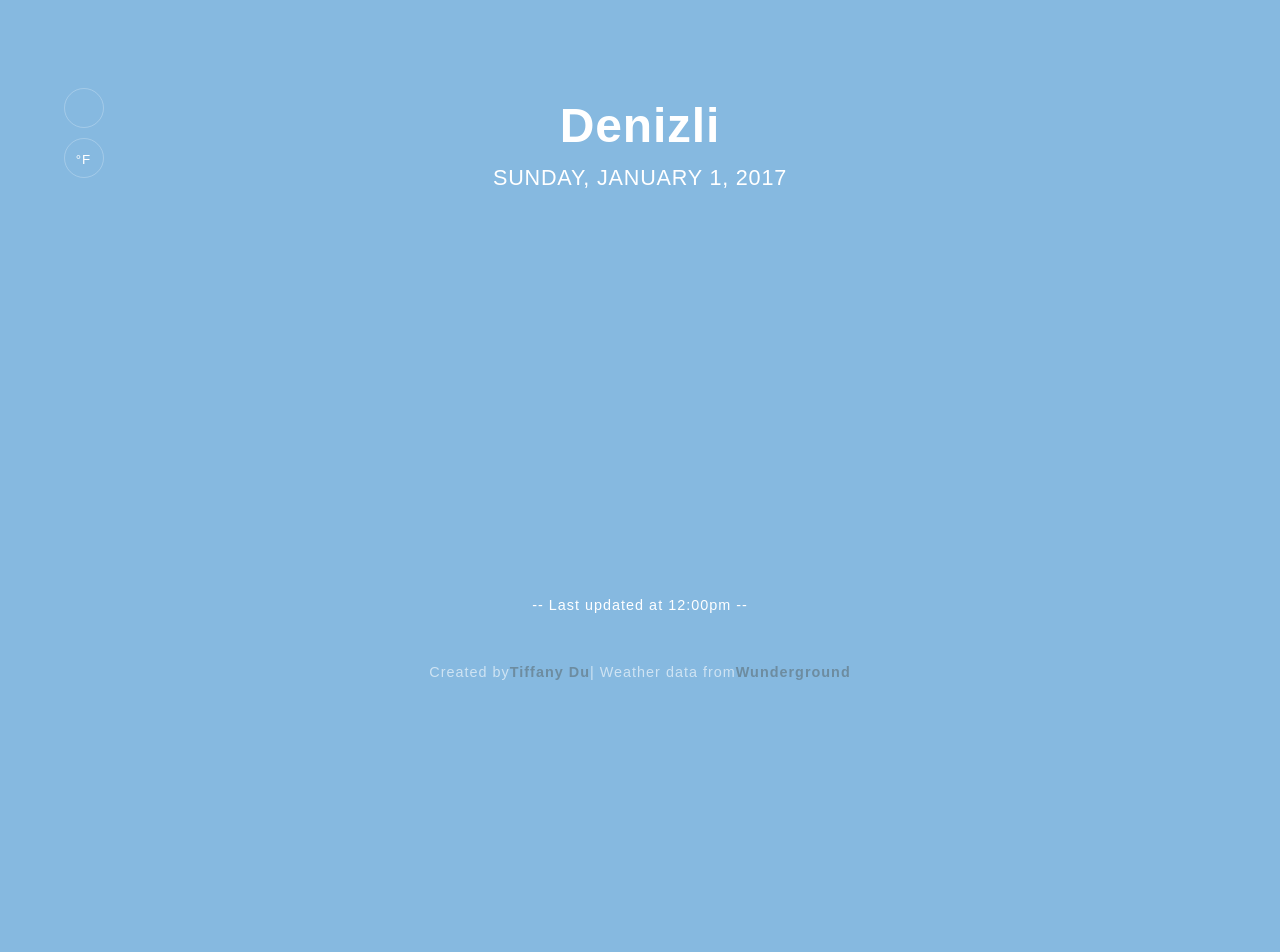
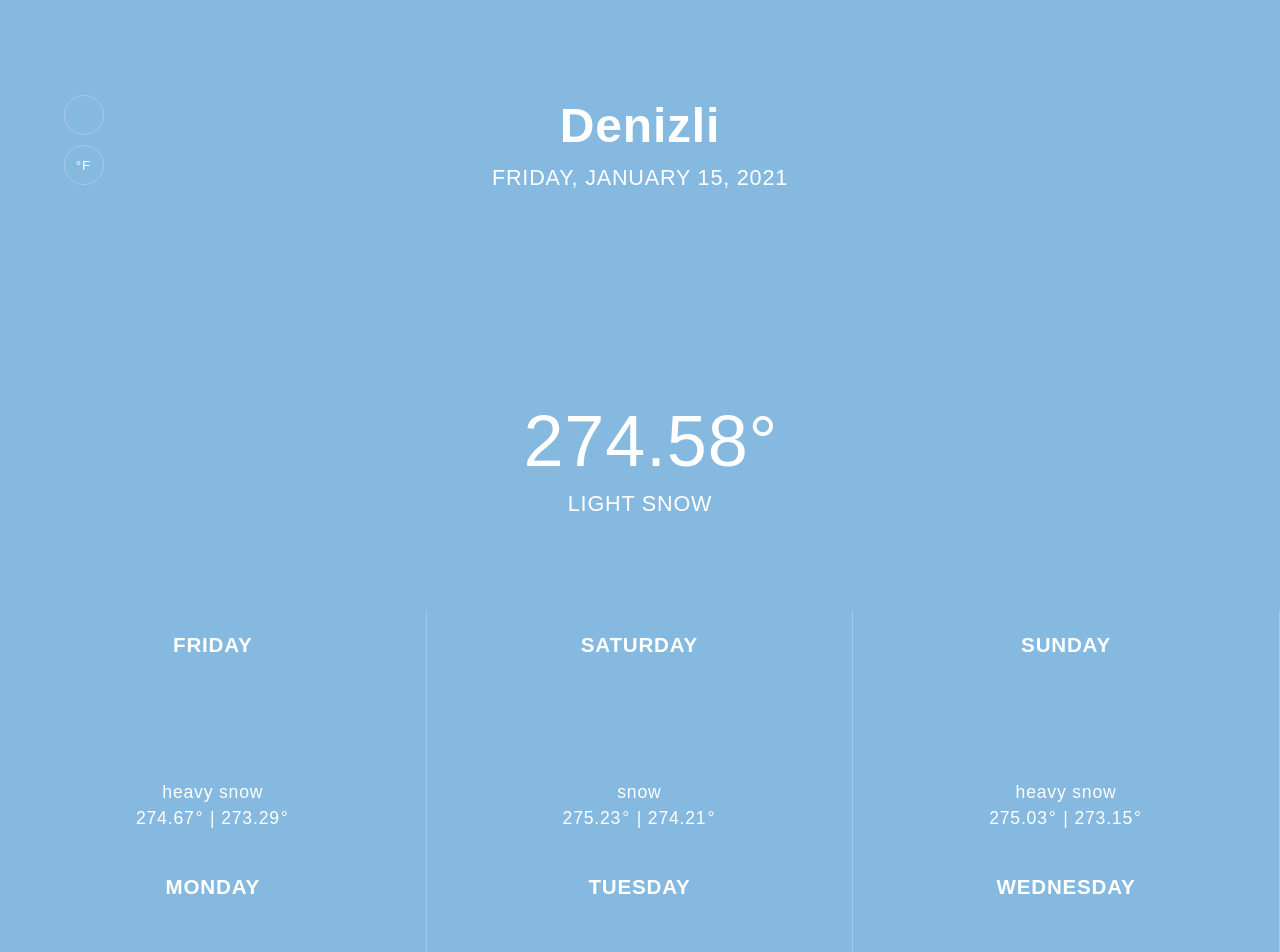
Before and after one commit to kodluyoruz-react-bootcamp/odev-3-weather-app-hasantezcan, a React (Create React App) app: page / in a window 1280 px wide. Shown: the top 952 px of the page. Before the commit the page ends 800 px from the top, so only its background shows below. Built offline with nearby package versions, Linux system fonts and the light colour scheme.

Commit message:
Add the date object

```diff
--- a/public/index.html
+++ b/public/index.html
@@ -15,6 +15,8 @@
       user's mobile device or desktop. See https://developers.google.com/web/fundamentals/web-app-manifest/
     -->
     <link rel="manifest" href="%PUBLIC_URL%/manifest.json" />
+    <link rel="preconnect" href="https://fonts.gstatic.com">
+<link href="https://fonts.googleapis.com/css2?family=Alegreya+Sans:wght@300&display=swap" rel="stylesheet">
     <!--
       Notice the use of %PUBLIC_URL% in the tags above.
       It will be replaced with the URL of the `public` folder during the build.
--- a/src/components/CurrentWeather/index.js
+++ b/src/components/CurrentWeather/index.js
@@ -1,13 +1,14 @@
 import { useWheather } from "../../contexts/WheatherContex";
 
 function CurrentWeather() {
-	const { dailyData } = useWheather();
-	console.log("DAILY DATA in COMPONENTS", dailyData);
+	const { todayData } = useWheather();
+	console.log("DAILY DATA in COMPONENTS", todayData);
 
 	// setLocation({
 	// 	lat: 38.7829724,
 	// 	lon: 41.0466272,
 	// });
+
 	return (
 		<div id="current" className="wrapper">
 			<nav>
@@ -19,14 +20,18 @@ function CurrentWeather() {
 				</button>
 			</nav>
 			<h1 className="location">Denizli</h1>
-			<h2 className="date">Sunday, January 1, 2017</h2>
+			<h2 className="date">{todayData.date}</h2>
 			<div className="weatherIcon">
 				<div className="sunny">
 					<div className="inner"></div>
 				</div>
 			</div>
-			{/* <p className="temp">{dailyData.temp}</p>
-			<p className="conditions">{dailyData.description}</p> */}
+			{todayData && (
+				<>
+					<p className="temp">{todayData.temp}</p>
+					<p className="conditions">{todayData.description}</p>
+				</>
+			)}
 		</div>
 	);
 }
--- a/src/components/FutureForecast/FeatureForcastItem.js
+++ b/src/components/FutureForecast/FeatureForcastItem.js
@@ -1,7 +1,7 @@
 function FeatureForcastItem({ dayInfo }) {
 	return (
 		<div className="container">
-			<h3 className="day">Mon</h3>
+			<h3 className="day">{dayInfo.date}</h3>
 			<div className="weatherIcon">
 				<div className="partlycloudy">
 					<div className="inner"></div>
@@ -9,8 +9,8 @@ function FeatureForcastItem({ dayInfo }) {
 			</div>
 			<p className="conditions">{dayInfo.description}</p>
 			<p className="tempRange">
-				<span className="high">{dayInfo.maxTemp}</span> |{" "}
-				<span className="low">{dayInfo.lowTemp}</span>
+				<span className="high">{dayInfo.maxTemp}</span> |
+				<span className="low"> {dayInfo.minTemp}</span>
 			</p>
 		</div>
 	);
--- a/src/components/FutureForecast/index.js
+++ b/src/components/FutureForecast/index.js
@@ -8,7 +8,7 @@ function FutureForecast() {
 	const { weeklyData } = useWheather();
 
 	useEffect(() => {
-		if (weeklyData == undefined) {
+		if (weeklyData === undefined) {
 			setLoading(true);
 			console.log("BULAMADI");
 		} else {
@@ -25,8 +25,8 @@ function FutureForecast() {
 
 			{!loading &&
 				weeklyData.map((day, i) => {
-					<p>{day}</p>
-					// <FeatureForcastItem key={i} dayInfo={day} />;
+					// <p>{day}</p>
+					return <FeatureForcastItem key={i} dayInfo={day} />;
 				})}
 		</div>
 	);
--- a/src/hocs/WithWheather.js
+++ b/src/hocs/WithWheather.js
@@ -1,5 +1,5 @@
-import { createContext, useEffect, useState } from "react";
-import { WheatherProvider, useWheather } from "../contexts/WheatherContex";
+import { useEffect, useState } from "react";
+import { WheatherProvider } from "../contexts/WheatherContex";
 // import WheatherData from "../../data.json"
 
 // import axios from "axios";
@@ -7,7 +7,13 @@ import { WheatherProvider, useWheather } from "../contexts/WheatherContex";
 // const ENDPOINT = `https://api.openweathermap.org/data/2.5/onecall?exclude=hourly,minutely,alerts&units=metric&appid=${process.env.REACT_APP_API_KEY}&`;
 
 const WithWheather = ({ children }) => {
-	const [data, setData] = useState({
+	const images = {
+		sunny: "sunny",
+	};
+	console.log("ebennnnnnnnnnn", images["sunny"]);
+	const day = new Date(1610701200);
+	day.getDay();
+	const [data] = useState({
 		lat: 38.783,
 		lon: 41.0466,
 		timezone: "Europe/Istanbul",
@@ -335,6 +341,21 @@ const WithWheather = ({ children }) => {
 	const [todayData, setTodayData] = useState({});
 	const [weeklyData, setWeeklyData] = useState({});
 
+	function createDate(dt, type) {
+		var day = new Date(dt * 1000);
+		if (type == "long") {
+			let options = {
+				weekday: "long",
+				year: "numeric",
+				month: "long",
+				day: "numeric",
+			};
+			return day.toLocaleString("en-us", options);
+		} else {
+			return day.toLocaleString("en-us", { weekday: "long" });
+		}
+	}
+
 	async function fetchData() {
 		// const { data } = await axios.get(
 		// 	`${ENDPOINT}lat=${location.lat}&lon=${location.lon}`
@@ -347,12 +368,13 @@ const WithWheather = ({ children }) => {
 
 		if (data) {
 			todayInfo = {
+				date: createDate(data.current.dt, "long"),
 				temp: data.current.temp,
 				description: data.current.weather[0].description,
 			};
 
 			featureForcasts = data.daily.map((day, i) => ({
-				date: day.dt,
+				date: createDate(day.dt, "small"),
 				maxTemp: day.temp.max,
 				minTemp: day.temp.min,
 				description: day.weather[0].description,
@@ -366,8 +388,9 @@ const WithWheather = ({ children }) => {
 		setWeeklyData(featureForcasts);
 	}
 
-	useEffect(async () => {
-		await fetchData();
+	// asyn await kaldirdik
+	useEffect(() => {
+		fetchData();
 	}, [location]);
 
 	const values = {
```
Also changed, not shown: 1 other file (tests, documents, lock files or other folders).
